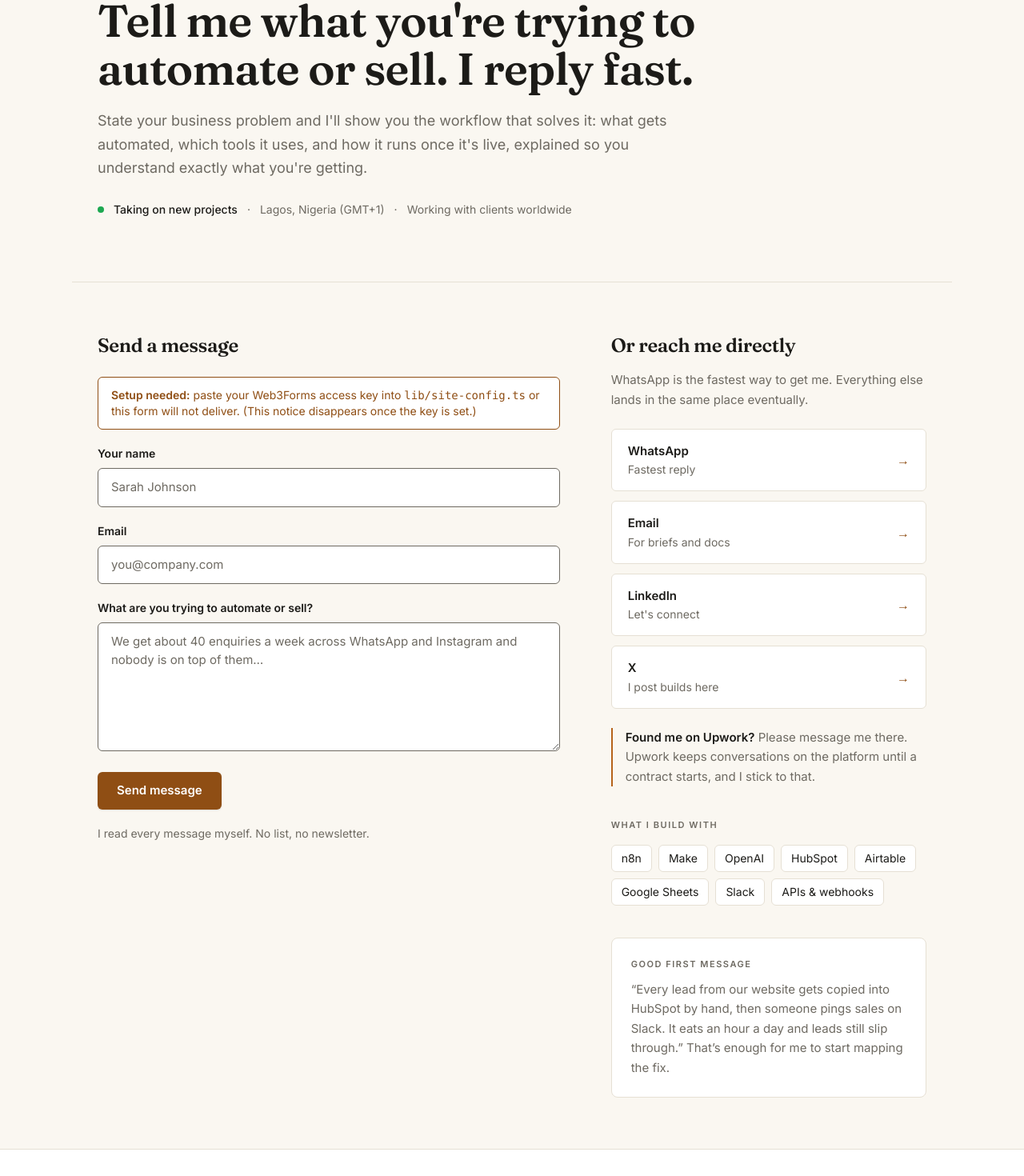
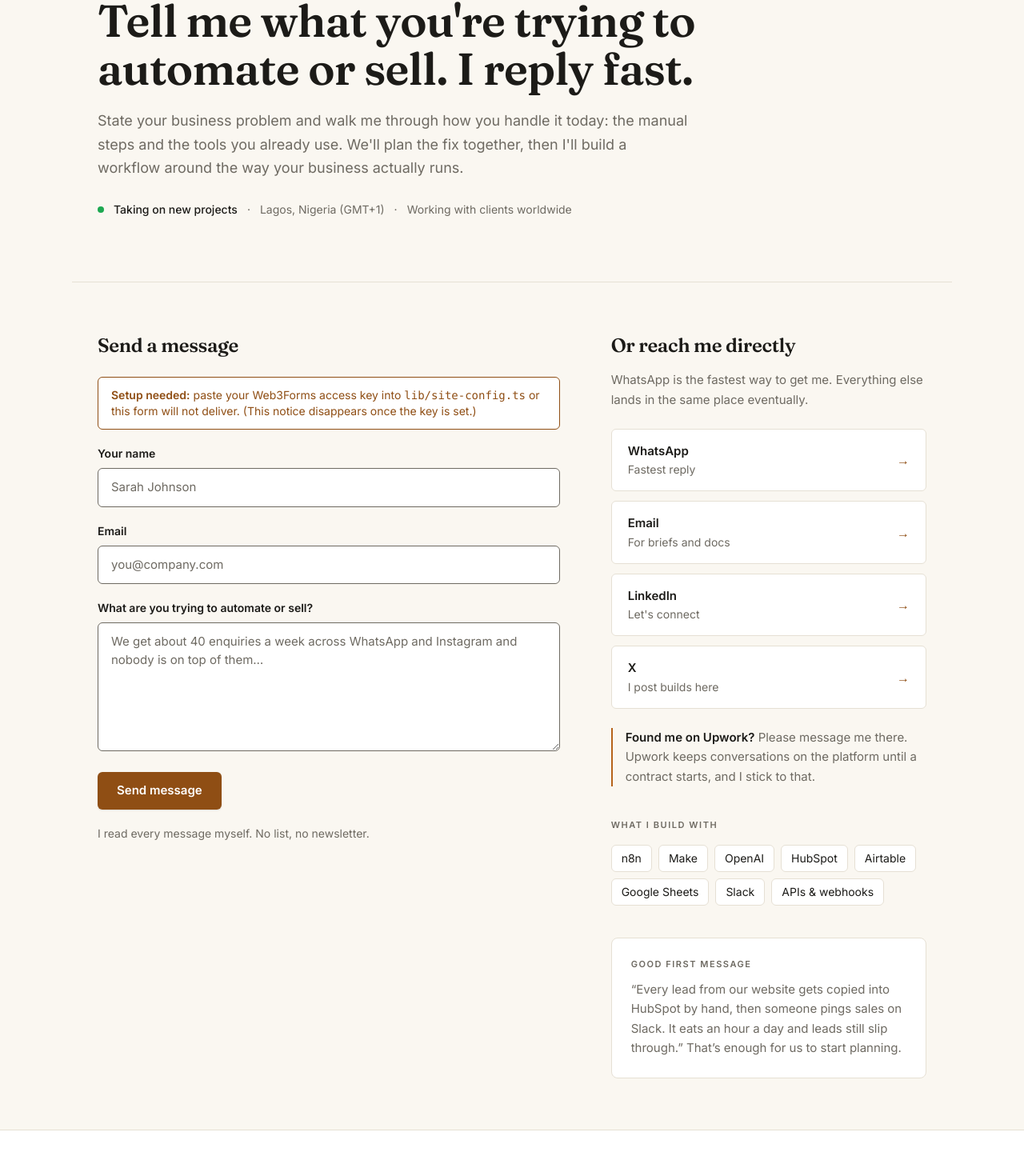
Before and after one commit to Daniel-Awobodu/portfolio, a Next.js app: page /contact in a window 1280 px wide. Shown: the part 198-1668 px from the top of the page at 80% size. Built offline with nearby package versions, Linux system fonts and the light colour scheme.

Commit message:
Reframe the Contact lede around planning the workflow with the client
Co-Authored-By: Claude Opus 5.5 <noreply@anthropic.com>
Claude-Session: https://claude.ai/code/session_01SAuMeFE8FgAjsUEQ2265CG

```diff
--- a/app/contact/page.tsx
+++ b/app/contact/page.tsx
@@ -23,7 +23,7 @@ export default function ContactPage() {
       <PageHeader
         eyebrow="Contact"
         title="Tell me what you're trying to automate or sell. I reply fast."
-        lede="State your business problem and I'll show you the workflow that solves it: what gets automated, which tools it uses, and how it runs once it's live, explained so you understand exactly what you're getting."
+        lede="State your business problem and walk me through how you handle it today: the manual steps and the tools you already use. We'll plan the fix together, then I'll build a workflow around the way your business actually runs."
       >
         <ul
           aria-label="Availability"
@@ -100,8 +100,8 @@ export default function ContactPage() {
               <p className="mt-3 text-[0.9375rem] leading-relaxed text-muted">
                 &ldquo;Every lead from our website gets copied into HubSpot by
                 hand, then someone pings sales on Slack. It eats an hour a day
-                and leads still slip through.&rdquo; That&rsquo;s enough for me
-                to start mapping the fix.
+                and leads still slip through.&rdquo; That&rsquo;s enough for us
+                to start planning.
               </p>
             </div>
           </div>
```
